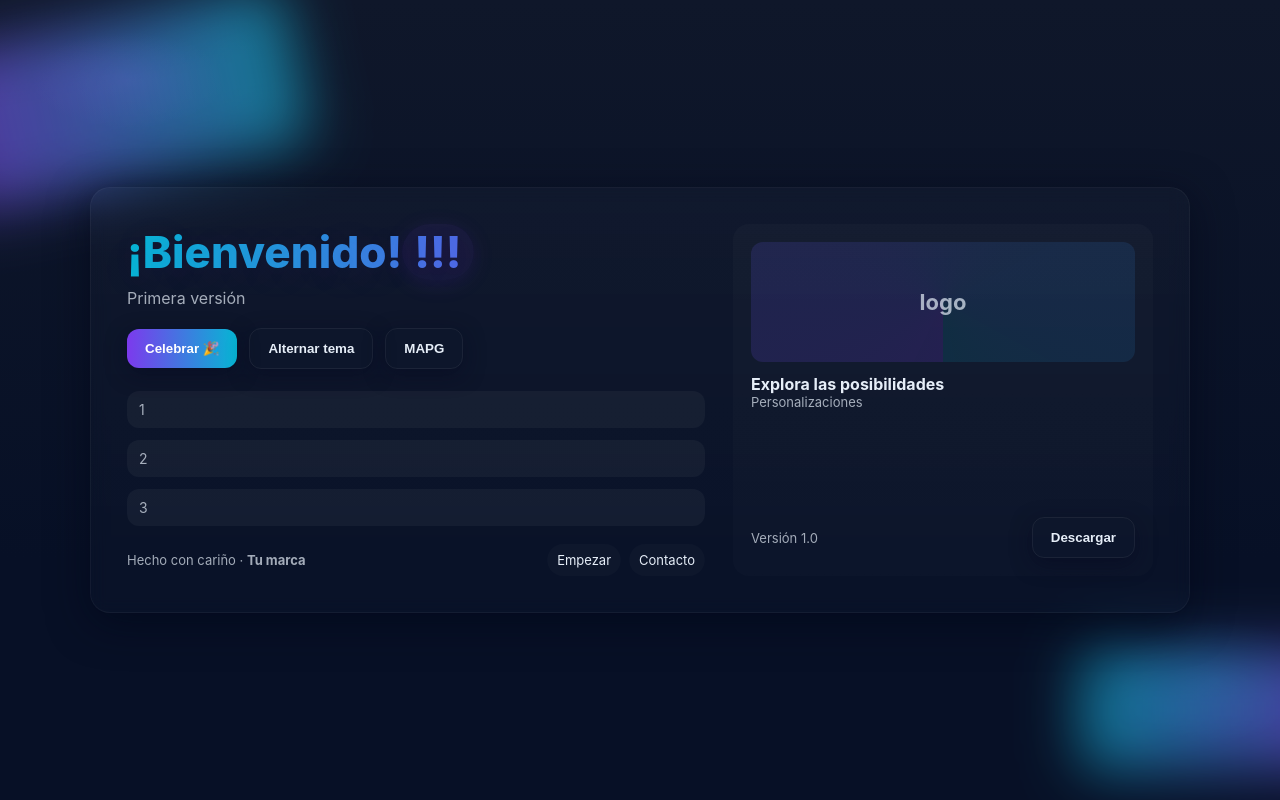
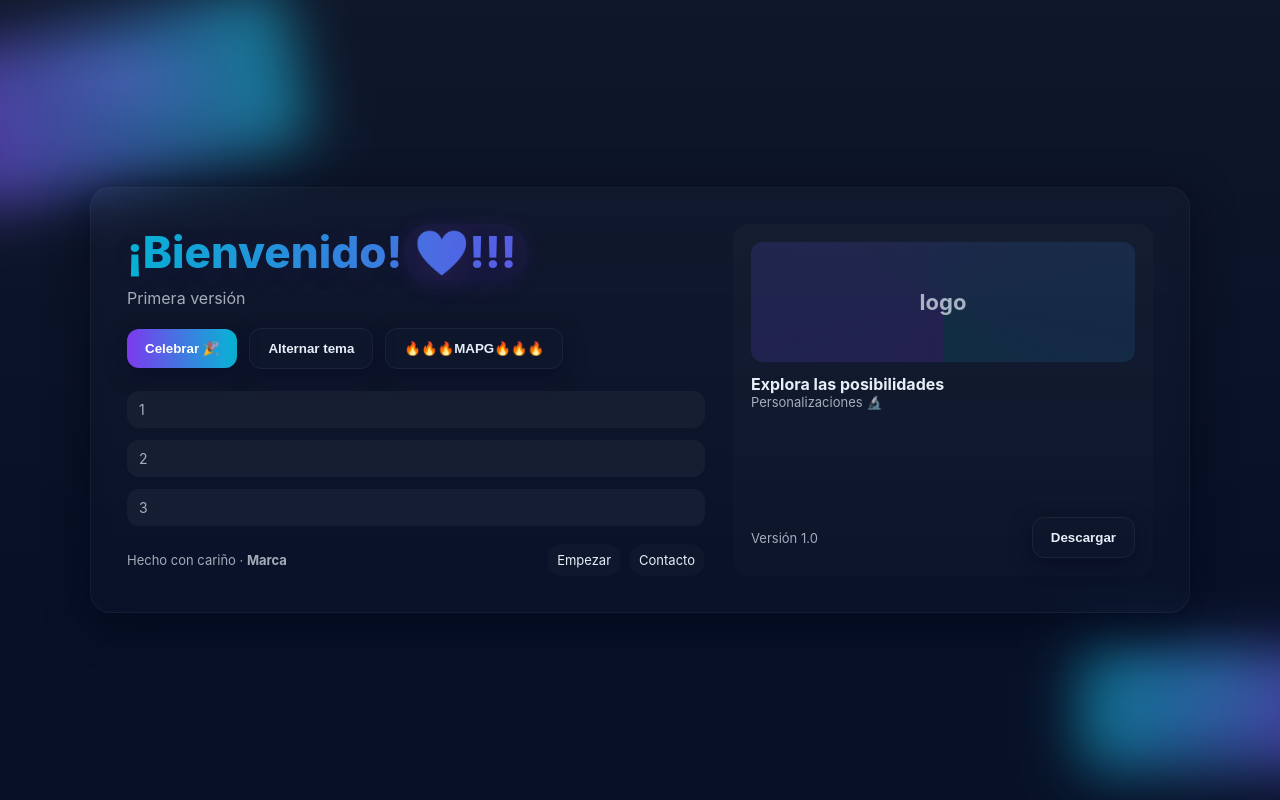
Before and after one commit to Dapardoc/dapardoc.github.io, a plain HTML site: page index.html in a window 1280 px wide. Shown: the top 800 px of the page. Drawn offline with Linux system fonts and the light colour scheme.

Commit message:
Update index.html

```diff
--- a/index.html
+++ b/index.html
@@ -77,14 +77,14 @@
       <canvas id="confetti" aria-hidden="true"></canvas>
       <div class="grid">
         <section>
-          <h1 id="welcomeTitle" class="hero-title">¡Bienvenido!<span class="neon">!!!</span></h1>
+          <h1 id="welcomeTitle" class="hero-title">¡Bienvenido!<span class="neon">❤️!!!</span></h1>
           <p class="hero-sub">Primera versión</p>
 
           <div class="cta-row">
             <button class="btn btn-primary" id="celebrateBtn">Celebrar 🎉</button>
             <button class="btn btn-ghost" id="toggleTheme">Alternar tema</button>
             <a href="MAPG.html">
-                <button class="btn btn-ghost" id="toggleTheme">MAPG</button>
+                <button class="btn btn-ghost" id="toggleTheme">🔥🔥🔥MAPG🔥🔥🔥</button>
             </a>
           </div>
 
@@ -95,7 +95,7 @@
           </div>
 
           <div class="footer">
-            <div class="small">Hecho con cariño · <strong>Tu marca</strong></div>
+            <div class="small">Hecho con cariño · <strong>Marca</strong></div>
             <div class="links"><span class="chip">Empezar</span><span class="chip">Contacto</span></div>
           </div>
         </section>
@@ -104,7 +104,7 @@
           <div class="avatar">logo</div>
           <div>
             <div style="font-weight:700;font-size:16px">Explora las posibilidades</div>
-            <div class="small">Personalizaciones</div>
+            <div class="small">Personalizaciones 🔬</div>
           </div>
 
           <div style="flex:1"></div>
```
